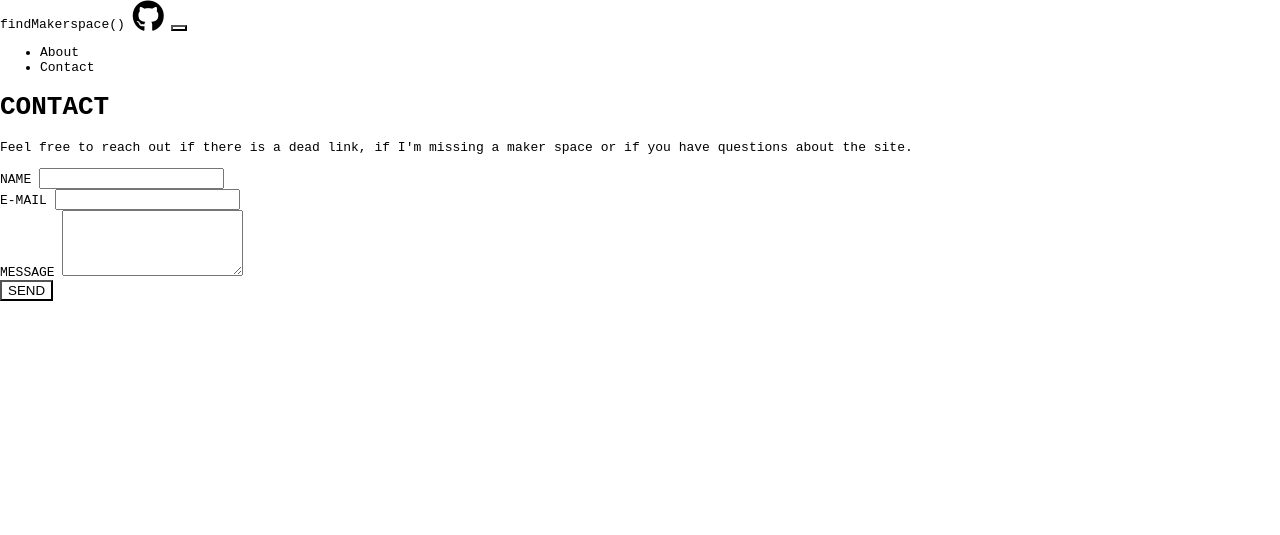
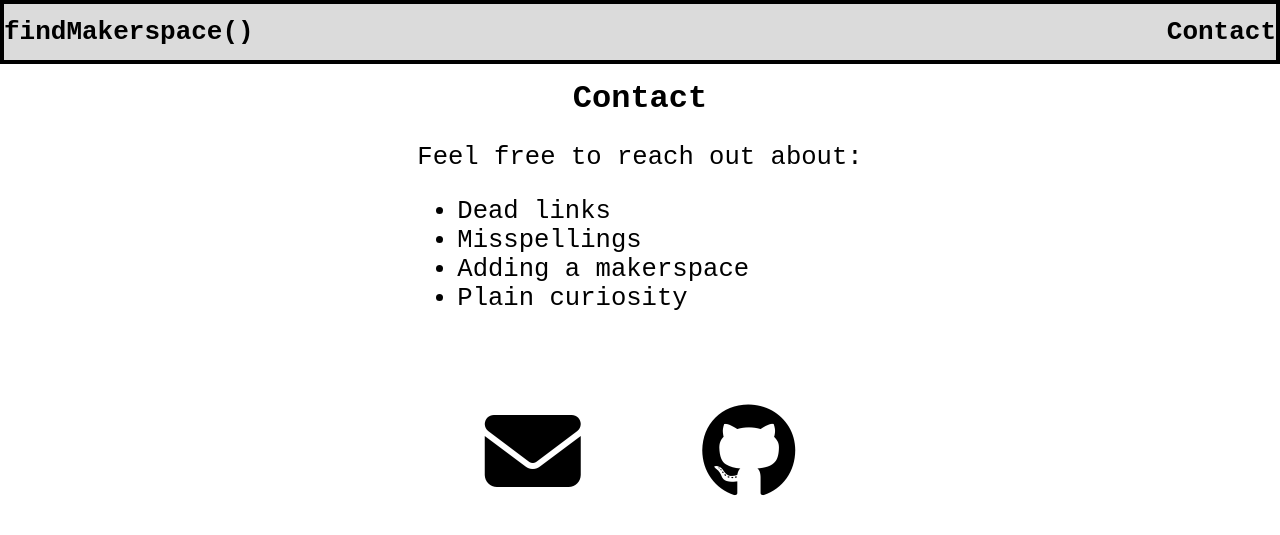
Before and after one commit to makerinchief/find-makerspace, a plain HTML site: page contact.html in a window 1280 px wide. Drawn offline with nearby package versions, Linux system fonts and the light colour scheme.

Commit message:
adds contact page

```diff
--- a/contact.html
+++ b/contact.html
@@ -8,22 +8,6 @@
 
     <!-- Font Awesome Icons -->
     <script src="https://kit.fontawesome.com/cdcc65decb.js" crossorigin="anonymous"></script>
-
-    <!-- Bootstrap CSS -->
-    <!-- <link
-      href="https://cdn.jsdelivr.net/npm/bootstrap@5.1.3/dist/css/bootstrap.min.css"
-      rel="stylesheet"
-      integrity="sha384-1BmE4kWBq78iYhFldvKuhfTAU6auU8tT94WrHftjDbrCEXSU1oBoqyl2QvZ6jIW3"
-      crossorigin="anonymous"
-    /> -->
-
-    <!-- Bootstrap JavaScript -->
-    <!-- <script
-      src="https://cdn.jsdelivr.net/npm/bootstrap@5.1.3/dist/js/bootstrap.bundle.min.js"
-      integrity="sha384-ka7Sk0Gln4gmtz2MlQnikT1wXgYsOg+OMhuP+IlRH9sENBO0LRn5q+8nbTov4+1p"
-      crossorigin="anonymous"
-      defer
-    ></script> -->
 
     <!-- EmailJS -->
     <script type="text/javascript" src="https://cdn.jsdelivr.net/npm/@emailjs/browser@3/dist/email.min.js"></script>
@@ -56,73 +40,81 @@
 
     <!-- My CSS -->
     <link rel="stylesheet" type="text/css" href="styles/main.css" />
+    <link rel="stylesheet" type="text/css" href="styles/nav.css" />
+    <link rel="stylesheet" type="text/css" href="styles/contact.css" />
   </head>
 
   <body>
-    <nav class="navbar navbar-expand-lg" aria-label="site-nav">
-      <div class="container">
-        <a class="navbar-brand" href="index.html">findMakerspace()</a>
-        <a href="https://github.com/makerinchief/find-makerspace" target="_blank"
-          ><i class="fab fa-github fa-2x"></i
-        ></a>
+    <nav id="navbar" class="navbar">
+      <div id="nav-ham">
+        <button onclick="showMenu()">
+          <i class="fa-solid fa-bars fa-3x"></i>
+        </button>
+      </div>
 
-        <button
-          class="navbar-toggler"
-          type="button"
-          data-bs-toggle="collapse"
-          data-bs-target="#site-navbar"
-          aria-controls="site-navbar"
-          aria-expanded="false"
-          aria-label="Toggle navigation"
-        >
-          <span class="navbar-toggler-icon"></span>
-        </button>
+      <span id="nav-brand">
+        <a href="/"> findMakerspace() </a>
+      </span>
 
-        <div class="collapse navbar-collapse justify-content-end" id="site-navbar">
-          <ul class="navbar-nav">
-            <li class="nav-item fs-3 fw-bold">
-              <a class="nav-link" href="about.html">About</a>
-            </li>
-
-            <li class="nav-item fs-3 fw-bold">
-              <a class="nav-link active" href="contact.html">Contact</a>
-            </li>
-          </ul>
-        </div>
-      </div>
+      <ul id="nav-menu">
+        <!-- <li>
+          <a href="about.html"> About </a>
+        </li> -->
+        <li>
+          <a href="contact.html"> Contact </a>
+        </li>
+      </ul>
     </nav>
 
-    <div class="container-fluid">
-      <h1 class="text-center text-dark fw-bold mt-3">CONTACT</h1>
-      <p class="mt-4 fs-3">
-        Feel free to reach out if there is a dead link, if I'm missing a maker space or if you have questions about the
-        site.
-      </p>
+    <div id="page-header">
+      <h1 id="header-title">Contact</h1>
+    </div>
 
-      <form id="contact-form" class="mt-5">
+    <div id="page-content">
+      <div id="contact-list">
+        <p>Feel free to reach out about:</p>
+
+        <ul>
+          <li>Dead links</li>
+          <li>Misspellings</li>
+          <li>Adding a makerspace</li>
+          <li>Plain curiosity</li>
+        </ul>
+      </div>
+
+      <div id="contact-links">
+        <a href="mailto:info@makerinchief.com" target="_blank">
+          <i class="fa-solid fa-envelope"></i>
+          <!-- E-mail -->
+        </a>
+        <a href="https://github.com/makerinchief/find-makerspace" target="_blank">
+          <i class="fa-brands fa-github"></i>
+          <!-- GitHub -->
+        </a>
+      </div>
+    </div>
+
+    <!-- <div id="contact-form"></div>
+      <form>
         <input type="hidden" name="site" />
-        <div class="row flex-column">
-          <div class="col-10 mx-auto">
+        <div>
+          <div>
             <label for="contact-name" class="form-label">NAME</label>
-            <input id="contact-name" type="text" name="name" class="form-control" aria-label="Name" />
+            <input id="contact-name" type="text" name="name" aria-label="Name" />
           </div>
-          <div class="col-10 mx-auto">
+          <div>
             <label for="contact-email" class="form-label">E-MAIL</label>
-            <input id="contact-email" type="email" name="email" class="form-control" aria-label="Email" />
+            <input id="contact-email" type="email" name="email" aria-label="Email" />
           </div>
-          <div class="col-10 mx-auto">
+          <div>
             <label for="contact-message" class="form-label">MESSAGE</label>
-            <textarea id="contact-message" name="message" rows="4" class="form-control" aria-label="Message"></textarea>
+            <textarea id="contact-message" rows="4" name="message"  aria-label="Message"></textarea>
           </div>
-          <button
-            type="submit"
-            value="Send"
-            class="btn btn-lg my-2 mx-auto w-auto fw-bold fs-2 border border-4 border-dark"
-          >
+          <button type="submit" value="Send">
             SEND
           </button>
         </div>
       </form>
-    </div>
+    </div> -->
   </body>
 </html>
--- /dev/null
+++ b/styles/contact.css
@@ -0,0 +1,11 @@
+#contact-list {
+  font-size: 1.6rem;
+}
+
+#contact-links {
+  font-size: 6rem;
+}
+
+#contact-links i {
+  margin: 2rem;
+}
--- a/styles/main.css
+++ b/styles/main.css
@@ -54,11 +54,18 @@ button:hover {
 }
 
 /* PAGE STYLES */
+#page-header {
+  text-align: center;
+  margin-top: 1rem;
+}
+
 #page-header h1 {
   margin: 0;
-  padding: 1rem;
-  text-align: center;
   font-size: 2rem;
+}
+
+#page-header p {
+  font-size: 1.4rem;
 }
 
 #page-content {
```
Also changed, not shown: index.html (+0 -3 lines).
